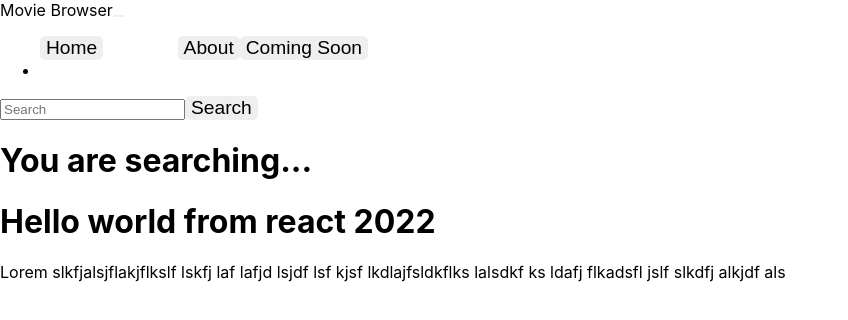
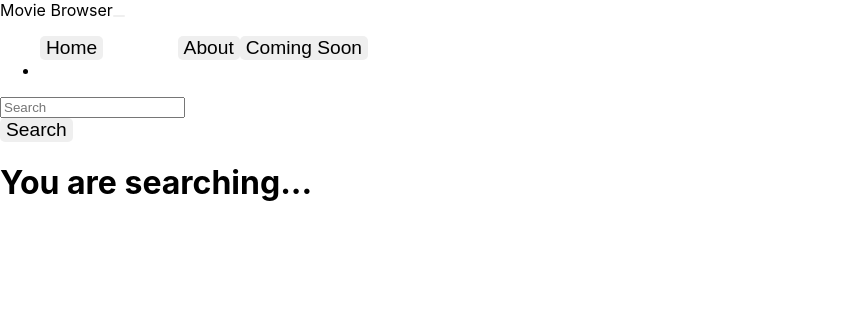
Before and after one commit to wiekusviljoen/myreactapp22, a React (Create React App) app: page /search in a window 1280 px wide. Shown: the top 320 px of the page, without its empty margins (0-848 px from the left). Built offline with nearby package versions, Linux system fonts and the light colour scheme; the HTML template or start-up script is replaced by a standard one.

Commit message:
commit on master

```diff
--- a/src/App.js
+++ b/src/App.js
@@ -14,9 +14,7 @@ function App() {
           <Home />
         </Route>
         <Route path="/about" component={AboutView} />
-        <Route path="/search">
-          <SearchView />
-        </Route>
+        <Route path="/search" component={SearchView} />
       </Switch>
     </div>
   );
--- a/src/components/Navbar.js
+++ b/src/components/Navbar.js
@@ -45,10 +45,12 @@ const Navbar = () => {
               placeholder="Search"
               aria-label="Search"
             />
-            <button className="btn btn-outline-success" type="submit">
+          </form>
+          <a href="/search">
+            <button type="submit" class="searchbutton">
               Search
             </button>
-          </form>
+          </a>
         </div>
       </div>
     </nav>
--- a/src/components/SearchView.js
+++ b/src/components/SearchView.js
@@ -4,17 +4,6 @@ const SearchView = () => {
   return (
     <>
       <Hero text="You are searching..." />
-      <h1>Hello world from react 2022</h1>
-      <div className="container">
-        <div className="row">
-          <div className="col-lg-8 offset-lg-2 my-5">
-            <p className="Lead">
-              Lorem slkfjalsjflakjflkslf lskfj laf lafjd lsjdf lsf kjsf
-              lkdlajfsldkflks lalsdkf ks ldafj flkadsfl jslf slkdfj alkjdf als
-            </p>
-          </div>
-        </div>
-      </div>
     </>
   );
 };
```
